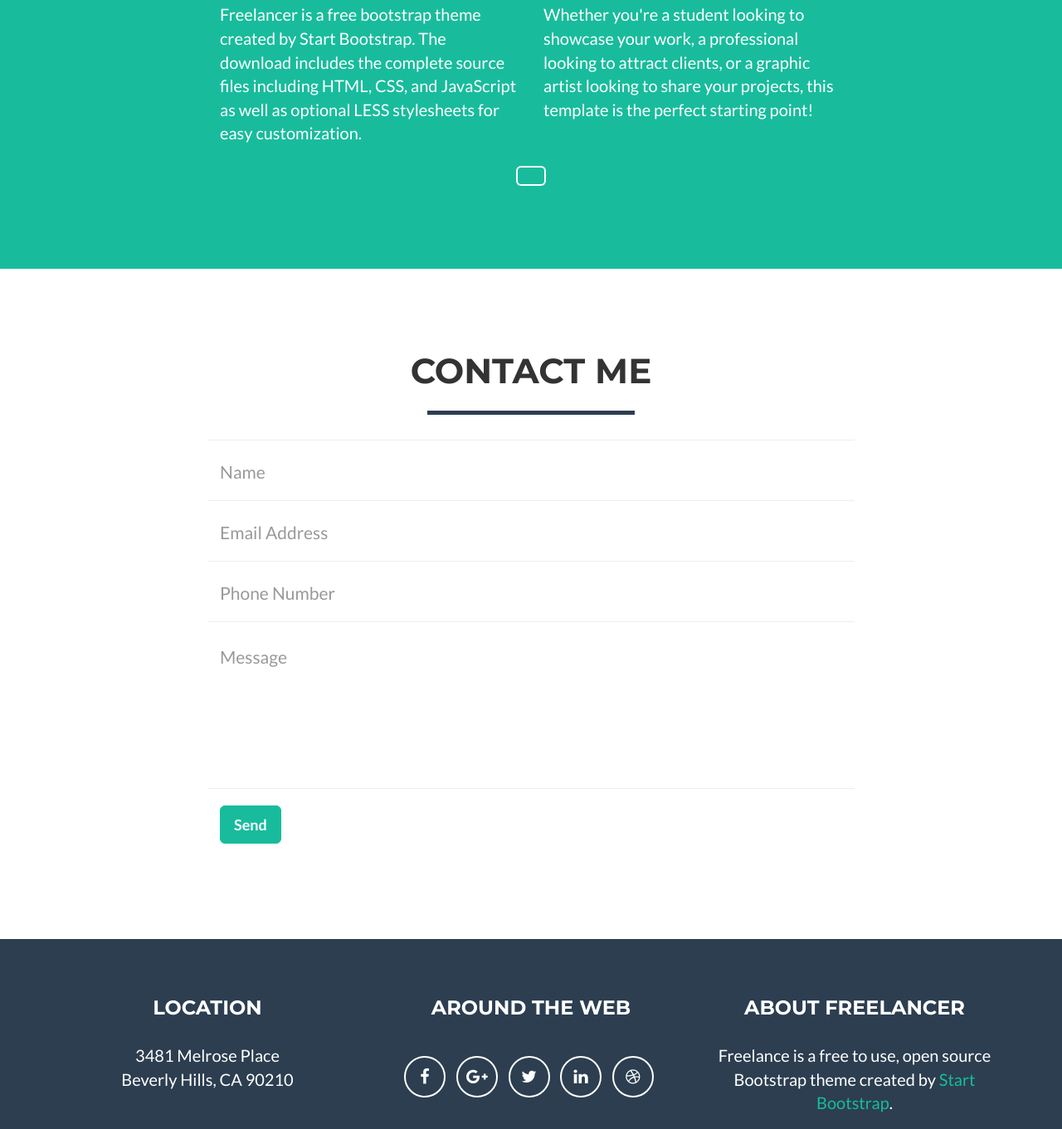
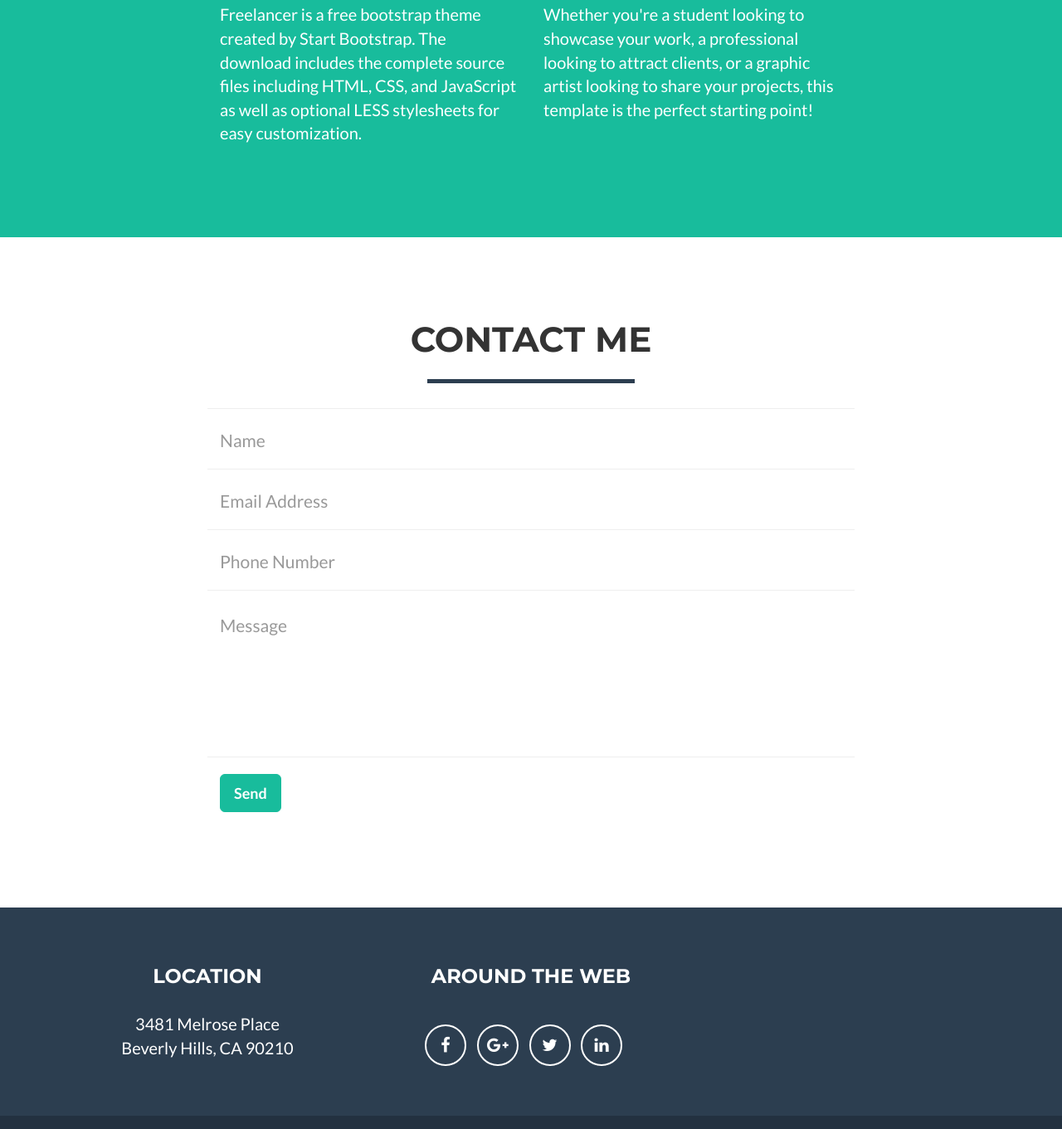
Before and after one commit to citlalli17/citlalli17.github.io, a website: page index.html in a window 1280 px wide. Shown: the part 1619-2980 px from the top of the page at 83% size. Drawn offline with nearby package versions, Linux system fonts and the light colour scheme.

Commit message:
took away dribble and freelancer info

```diff
--- a/index.html
+++ b/index.html
@@ -173,7 +173,7 @@
                     <p>Whether you're a student looking to showcase your work, a professional looking to attract clients, or a graphic artist looking to share your projects, this template is the perfect starting point!</p>
                 </div>
                 <div class="col-lg-8 col-lg-offset-2 text-center">
-                    <a href="#" class="btn btn-lg btn-outline">
+                    <!--<a href="#" class="btn btn-lg btn-outline"> -->
                         <!--<i class="fa fa-download"></i> Download Theme -->
                     </a>
                 </div>
@@ -262,14 +262,14 @@
                                 <a href="#" class="btn-social btn-outline"><i class="fa fa-fw fa-linkedin"></i></a>
                             </li>
                             <li>
-                                <a href="#" class="btn-social btn-outline"><i class="fa fa-fw fa-dribbble"></i></a>
+                               <!--<a href="#" class="btn-social btn-outline"><i class="fa fa-fw fa-dribbble"></i></a>-->
                             </li>
                         </ul>
                     </div>
-                    <div class="footer-col col-md-4">
+                  <!--<div class="footer-col col-md-4">
                         <h3>About Freelancer</h3>
                         <p>Freelance is a free to use, open source Bootstrap theme created by <a href="http://startbootstrap.com">Start Bootstrap</a>.</p>
-                    </div>
+                    </div>-->
                 </div>
             </div>
         </div>
```
